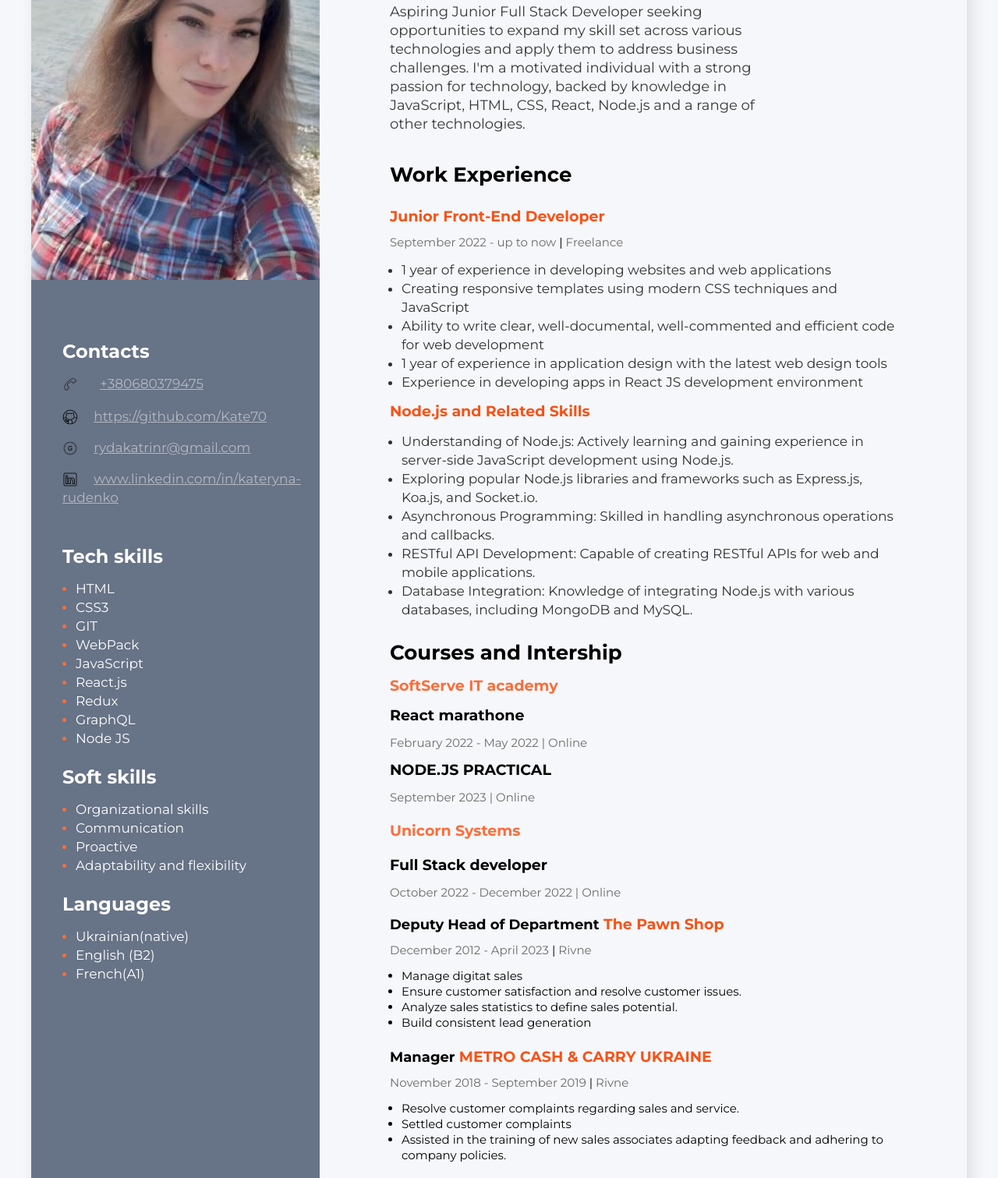
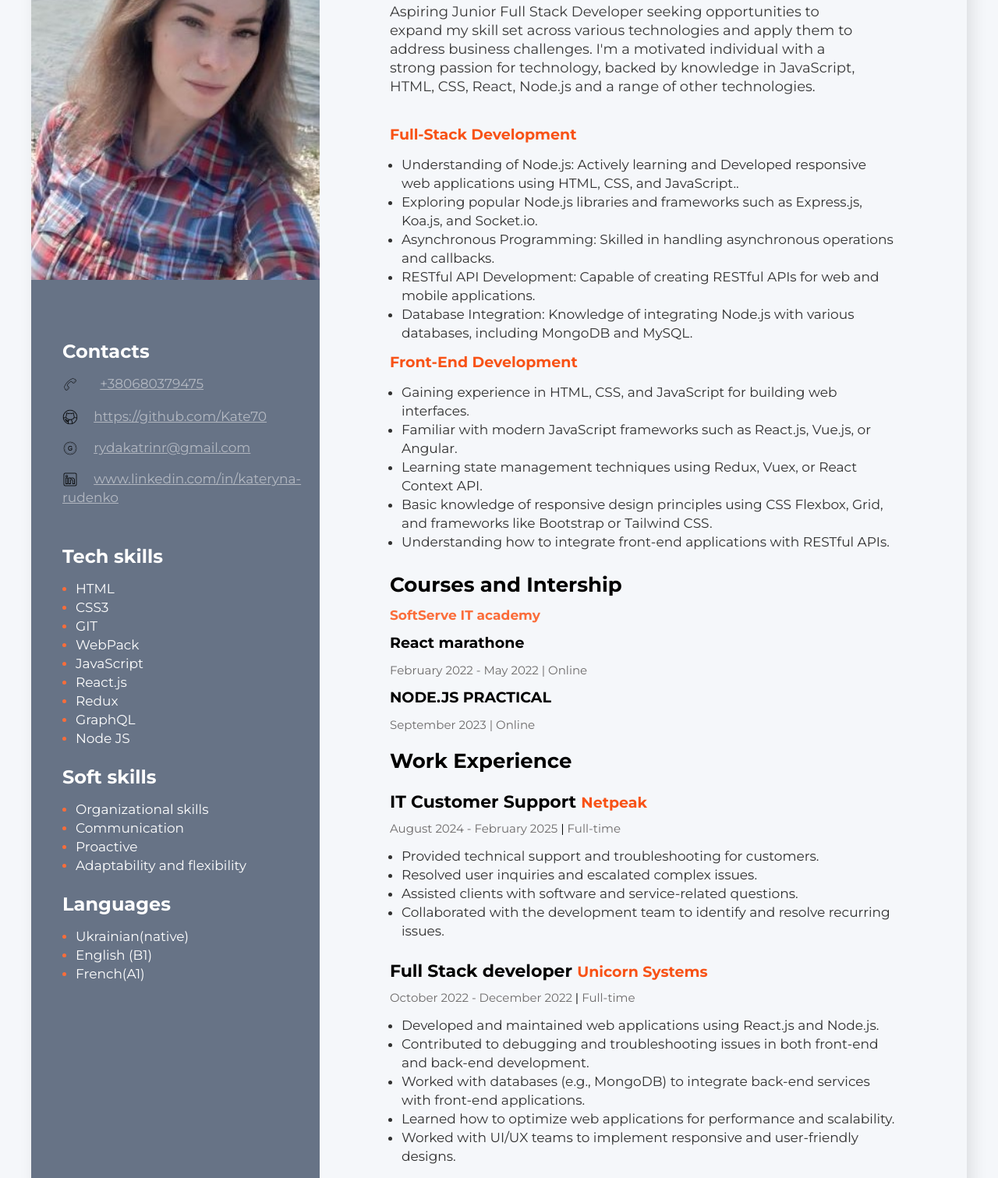
Before and after one commit to Kate70/Resume, a website: page index.html in a window 1280 px wide. Shown: the part 187-1698 px from the top of the page at 78% size. Drawn offline with Linux system fonts and the light colour scheme.

Commit message:
Add experience

```diff
--- a/index.html
+++ b/index.html
@@ -24,70 +24,60 @@
             Aspiring Junior Full Stack Developer seeking opportunities to expand my skill set across various technologies and apply them to address business challenges. I'm a motivated individual with a strong passion for technology, backed by knowledge in JavaScript, HTML, CSS, React, Node.js and a range of other technologies.
           </p>
         </div>
-        <!-- Projects -->
-        <!-- <div class="projects">
-          <h3 class="title">Projects</h3>
-          <ol class="projects-list">
+        <p class="period"><span class="organization">Full-Stack Development</span></p>
+        <ul class="work-list">
+          <li class="work-list-item">Understanding of Node.js: Actively learning and Developed responsive web applications using HTML, CSS, and JavaScript..</li>
+          <li class="work-list-item">Exploring popular Node.js libraries and frameworks such as Express.js, Koa.js, and Socket.io.</li>
+          <li class="work-list-item">Asynchronous Programming: Skilled in handling asynchronous operations and callbacks.</li>
+          <li class="work-list-item">RESTful API Development: Capable of creating RESTful APIs for web and mobile applications.</li>
+          <li class="work-list-item">Database Integration: Knowledge of integrating Node.js with various databases, including MongoDB and MySQL.</li>
+        </ul>
 
-
-
-            <li  class="project-item">
-              <span class="project">
-                <a href="https://lively-axolotl-452f4e.netlify.app/" class="project-link"
-                >https://lively-axolotl-452f4e.netlify.app/</a
-              >.....<span class="project-bracket">[</span> HTML5, JS, CSS3<span class="project-bracket">]</span>
-            </li>
-              <li  class="project-item">
-              <span class="project">
-                <a href="https://kate70.github.io/cinema_js/" class="project-link"
-                >https://kate70.github.io/cinema_js/</a
-              >.....<span class="project-bracket">[</span> HTML5, JS, CSS3<span class="project-bracket">]</span>
-            </li>
- <!--
-            <li  class="project-item">
-              <span class="project">
-                <a href="https://kate70.github.io/tickets/" class="project-link"
-                >https://kate70.github.io/tickets/</a
-              >.....<span class="project-bracket">[</span> HTML5, JS, CSS3<span class="project-bracket">]</span>
-            </li>
-               -->
-               <!-- <li  class="project-item">
-              <span class="project">
-                <a href="https://lively-axolotl-452f4e.netlify.app/" class="project-link"
-                >https://lively-axolotl-452f4e.netlify.app/</a
-              >.....<span class="project-bracket">[</span> HTML5, JS, CSS3<span class="project-bracket">]</span>
-            </li> -->
-              <!--
-            <li  class="project-item">
-              <span class="project">
-                <a href="https://kate70.github.io/companySite/" class="project-link"
-                >https://kate70.github.io/companySite/</a
-              >.....<span class="project-bracket">[</span> HTML5, CSS3<span class="project-bracket">]</span>
-            </li>-->
-
-            <!-- <li  class="project-item">
-              <span class="project">
-                <a href="https://kate70.github.io/apple/" class="project-link"
-                >https://kate70.github.io/apple/</a
-              >......<span class="project-bracket">[</span>  JavaScript, HTML5, CSS3 <span class="project-bracket">]</span>
-            </li>
-
-            <li  class="project-item">
-              <span class="project">
-              <a href="https://shopping-cakes.vercel.app/" class="project-link"
-                >https://shopping-cakes.vercel.app/</a
-              >.....<span class="project-bracket">[</span> React.js with redux Toolkit <span class="project-bracket">]</span>
-
-            </li>
-
-
-          </ol> -->
+        <p class="period"><span class="organization">Front-End Development</span></p>
+        <ul class="work-list">
+          <li class="work-list-item">Gaining experience in HTML, CSS, and JavaScript for building web interfaces.</li>
+          <li class="work-list-item">Familiar with modern JavaScript frameworks such as React.js, Vue.js, or Angular.</li>
+          <li class="work-list-item">Learning state management techniques using Redux, Vuex, or React Context API.</li>
+          <li class="work-list-item">Basic knowledge of responsive design principles using CSS Flexbox, Grid, and frameworks like Bootstrap or Tailwind CSS.</li>
+          <li class="work-list-item">Understanding how to integrate front-end applications with RESTful APIs.</li>
+        </ul>
 
         <!-- Work -->
         <div class="work">
+          <div class="education">
+            <h2  class="education-title">Courses and Intership</h2>
+            <h3 class="education-name">SoftServe IT academy</h3>
+            <h3 class="education-name-privat">React marathone</h3>
+            <p class="period">February 2022 - May 2022 | Online</p>
+            <h3 class="education-name-privat">NODE.JS PRACTICAL</h3>
+            <p class="period">September 2023  | Online</p>
+          </div>
           <h3 class="title">Work Experience</h3>
-          <!-- Company -->
-          <div>
+          <!-- Company --><div>
+    <h4 class="position">IT Customer Support <span class="organization">Netpeak</span></h4>
+    <p class="period">August 2024 - February 2025 <span class="line">|</span> Full-time</p>
+    <ul class="work-list">
+      <li class="work-list-item">Provided technical support and troubleshooting for customers.</li>
+      <li class="work-list-item">Resolved user inquiries and escalated complex issues.</li>
+      <li class="work-list-item">Assisted clients with software and service-related questions.</li>
+      <li class="work-list-item">Collaborated with the development team to identify and resolve recurring issues.</li>
+    </ul>
+  </div>
+
+  <div>
+    <h4 class="position">Full Stack developer <span class="organization">Unicorn Systems</span></h4>
+    <p class="period">October 2022 - December 2022  <span class="line">|</span> Full-time</p>
+    <ul class="work-list">
+      <li class="work-list-item">Developed and maintained web applications using React.js and Node.js.</li>
+      <li class="work-list-item">Contributed to debugging and troubleshooting issues in both front-end and back-end development.</li>
+      <li class="work-list-item">Worked with databases (e.g., MongoDB) to integrate back-end services with front-end applications.</li>
+      <li class="work-list-item">Learned how to optimize web applications for performance and scalability.</li>
+      <li class="work-list-item">Worked with UI/UX teams to implement responsive and user-friendly designs.</li>
+
+    </ul>
+  </div>
+
+          <!-- <div>
             <h4 class="position"> <span class="organization" >Junior  Front-End Developer</span></h4>
             <p class="period">September 2022 - up to now <span class="line">|</span> Freelance</p>
             <ul class="work-list">
@@ -107,18 +97,8 @@
               <li class="work-list-item">Database Integration: Knowledge of integrating Node.js with various databases, including MongoDB and MySQL.
               </li>
             </ul>
-          </div>
-          <div class="education">
-            <h2  class="education-title">Courses and Intership</h2>
-            <h3 class="education-name">SoftServe IT academy</h3>
-            <h3 class="education-name-privat">React marathone</h3>
-            <p class="period">February 2022 - May 2022 | Online</p>
-            <h3 class="education-name-privat">NODE.JS PRACTICAL</h3>
-            <p class="period">September 2023  | Online</p>
-            <h4 class="education-name">Unicorn Systems</h4>
-            <h3 class="education-name-privat">Full Stack developer </h3>
-            <p class="period">October 2022 - December 2022 | Online</p>
-          </div>
+          </div> -->
+
           <div>
             <h4 class="position notfreel">Deputy Head of Department<span class="organization" > The Pawn Shop </span></h4>
             <p class="period">December 2012 - April 2023 <span class="line">|</span> Rivne</p>
@@ -217,7 +197,7 @@
           <h3 class="sidebar-title">Languages</h3>
           <ul class="soft-skills-list">
             <li  class="soft-skills-item"><span class="soft-skills-text">Ukrainian(native)</span></li>
-            <li  class="soft-skills-item"><span class="soft-skills-text">English (B2) </span></li>
+            <li  class="soft-skills-item"><span class="soft-skills-text">English (B1) </span></li>
             <li  class="soft-skills-item"><span class="soft-skills-text">French(A1)</span></li>
           </ul>
         </div>
--- a/styles1.css
+++ b/styles1.css
@@ -41,7 +41,7 @@ body {
   margin-bottom: 25px;
   }
   .about-description {
-   width: 500px;
+   width: 610px;
     font-style: normal;
   font-weight: normal;
   font-size: 18px;
@@ -214,8 +214,8 @@ body {
   .education-name{
   font-style: normal;
   font-weight: bold;
-  font-size: 19px;
-  line-height: 20px;
+  font-size: 17px;
+  line-height: 16px;
   color: #FB6D3A;
   }
   .education-name-privat{
```
